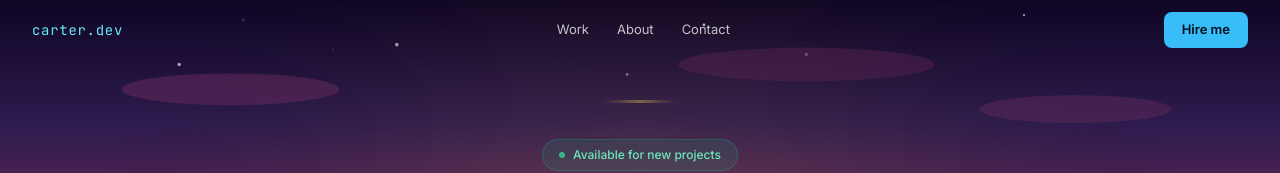
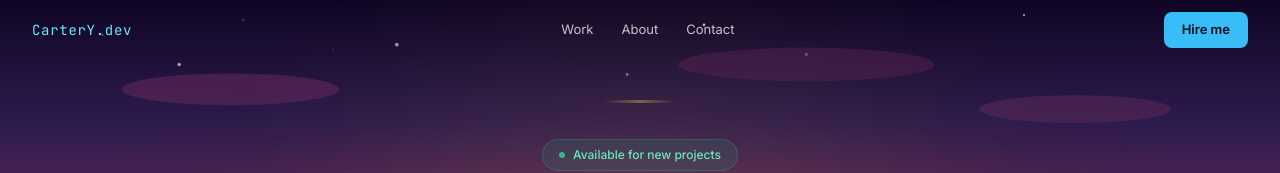
Before and after one commit to Yaxman2004/portfolio, a Next.js app: page / in a window 1280 px wide. Shown: the top 173 px of the page. Built offline with nearby package versions, Linux system fonts and the light colour scheme.

Commit message:
replace carter.dev

```diff
--- a/app/page.jsx
+++ b/app/page.jsx
@@ -859,7 +859,7 @@ function Navbar({ progress }) {
   const linkOpacity = Math.max(0, 1 - progress * 8)
   return (
     <nav style={{ position:'fixed', top:0, left:0, right:0, zIndex:100, padding:'0 32px', height:'60px', display:'flex', alignItems:'center', justifyContent:'space-between', background:'transparent' }}>
-      <span style={{ fontFamily:'var(--font-mono)', fontSize:'14px', color:'#67e8f9', letterSpacing:'0.05em' }}>carter.dev</span>
+      <span style={{ fontFamily:'var(--font-mono)', fontSize:'14px', color:'#67e8f9', letterSpacing:'0.05em' }}>CarterY.dev</span>
       <div style={{ display:'flex', gap:'28px', opacity: linkOpacity, pointerEvents: linkOpacity < 0.1 ? 'none' : 'auto', transition:'opacity 0.1s' }}>
         {[['#work','Work'],['#about','About'],['#contact','Contact']].map(([h,label])=>(
           <a key={h} href={h} style={{ fontSize:'13px', color:'rgba(255,255,255,0.75)', textDecoration:'none', transition:'color 0.2s' }}
```
